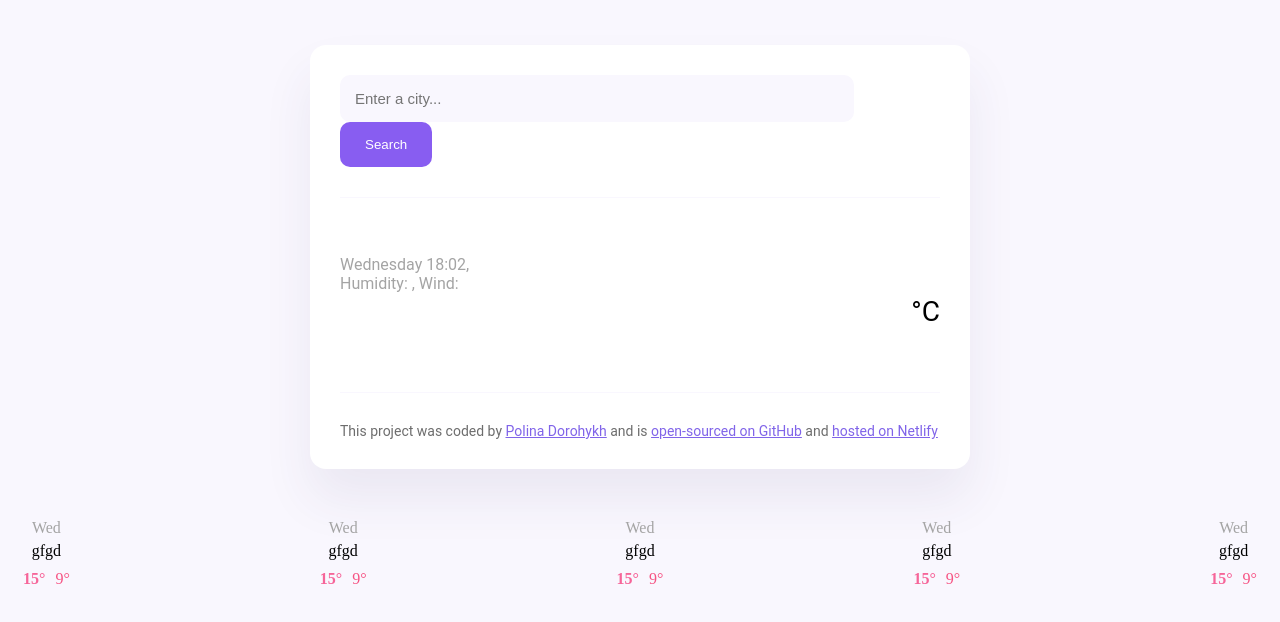
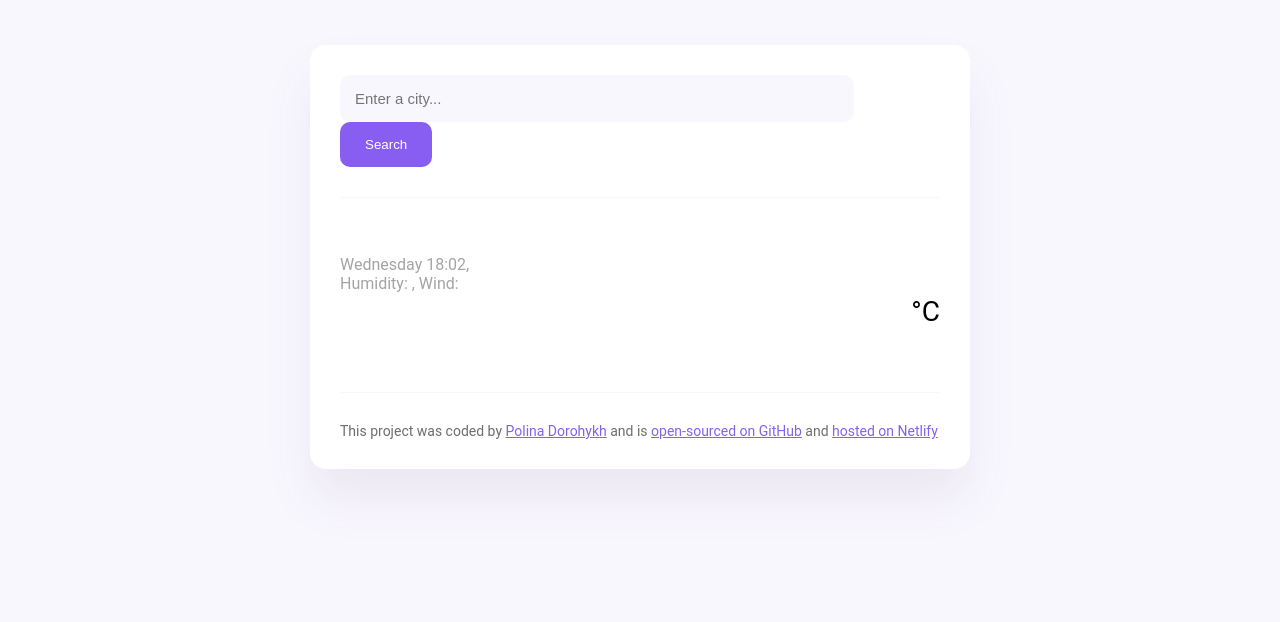
Before and after one commit to LinaDelocour/vanilla, a plain HTML site: page index.html in a window 1280 px wide. Drawn offline with nearby package versions, Linux system fonts and the light colour scheme.

Commit message:
Edited javascript

```diff
--- a/index.html
+++ b/index.html
@@ -42,56 +42,6 @@
         </footer>
     </div>
     <div class="weather-forecast" id="weather-forecast">
-      <div class="weather-forecast-days">
-        <div class="weather-forecast-day">Wed</div>
-        <div class="weather-forecast-icon">gfgd</div>
-        <div class="weather-forecast-temperatures">
-          <div class="weather-forecast-temperature">
-            <strong> 15° </strong>
-          </div>
-          <div class="weather-forecast-temperature">9°</div>
-        </div>
-      </div>
-      <div class="weather-forecast-days">
-        <div class="weather-forecast-day">Wed</div>
-        <div class="weather-forecast-icon">gfgd</div>
-        <div class="weather-forecast-temperatures">
-          <div class="weather-forecast-temperature">
-            <strong> 15° </strong>
-          </div>
-          <div class="weather-forecast-temperature">9°</div>
-        </div>
-      </div>
-      <div class="weather-forecast-days">
-        <div class="weather-forecast-day">Wed</div>
-        <div class="weather-forecast-icon">gfgd</div>
-        <div class="weather-forecast-temperatures">
-          <div class="weather-forecast-temperature">
-            <strong> 15° </strong>
-          </div>
-          <div class="weather-forecast-temperature">9°</div>
-        </div>
-      </div>
-      <div class="weather-forecast-days">
-        <div class="weather-forecast-day">Wed</div>
-        <div class="weather-forecast-icon">gfgd</div>
-        <div class="weather-forecast-temperatures">
-          <div class="weather-forecast-temperature">
-            <strong> 15° </strong>
-          </div>
-          <div class="weather-forecast-temperature">9°</div>
-        </div>
-      </div>
-      <div class="weather-forecast-days">
-        <div class="weather-forecast-day">Wed</div>
-        <div class="weather-forecast-icon">gfgd</div>
-        <div class="weather-forecast-temperatures">
-          <div class="weather-forecast-temperature">
-            <strong> 15° </strong>
-          </div>
-          <div class="weather-forecast-temperature">9°</div>
-        </div>
-      </div>
     </div>
 </body>
 <script src="javascript.js"></script>
--- a/javascript.js
+++ b/javascript.js
@@ -66,11 +66,11 @@ searchForm.addEventListener("submit", title);
 function weatherForecast(){
   let forecast=document.querySelector("#weather-forecast");
   let days=["Tue", "Wed", "Thu", "Fri", "Sat", "Sun"];
-  forecastElement="";
+  let forecastElement="";
   days.forEach(function (day){
     forecastElement= forecastElement +
     `<div class="weather-forecast-days">
-        <div class="weather-forecast-day">Wed</div>
+        <div class="weather-forecast-day">${day}</div>
         <div class="weather-forecast-icon">gfgd</div>
         <div class="weather-forecast-temperatures">
           <div class="weather-forecast-temperature">
```
